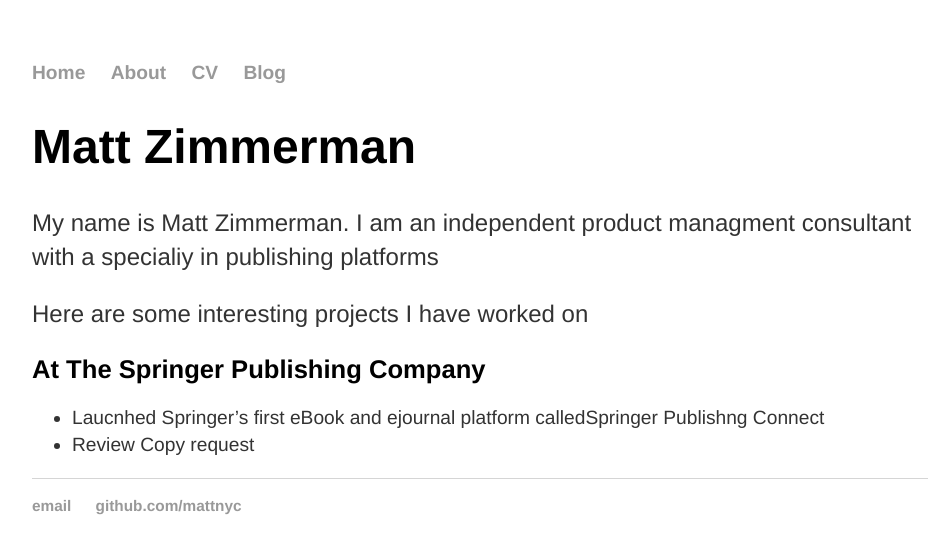
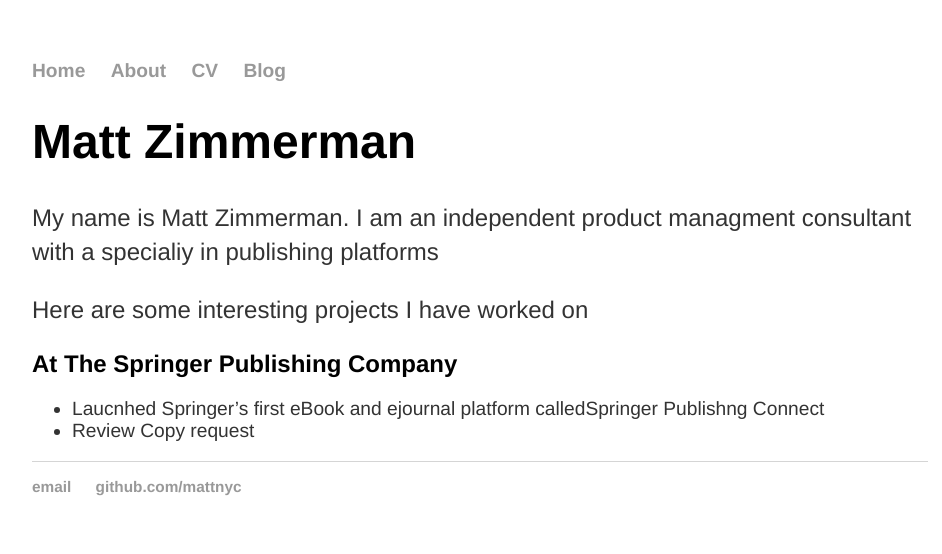
Before and after one commit to mattznyc/mattznyc.github.io, a Jekyll site: the page built from index.md, in a window 1280 px wide. Shown: the top 554 px of the page, without its empty margins (160-1102 px from the left). Built offline with Jekyll 4.4.1, drawn with Linux system fonts in a browser that asks for light colours.

Commit message:
Update main.css

```diff
--- a/css/main.css
+++ b/css/main.css
@@ -24,7 +24,7 @@ h1 {
     font-family:'Helvetica', 'Arial', 'Sans-Serif';
 }
 h2 {
-    font-size: 1.6em;
+    font-size: 1.5em;
     font-family:'Helvetica', 'Arial', 'Sans-Serif';
 }
 p {
@@ -37,7 +37,6 @@ p {
 ul {
     font-family:'Helvetica', 'Arial', 'Sans-Serif';
     font-size: 1.2em;
-    line-height: 1.4em;
     color: #333;
 }
 footer {
```
